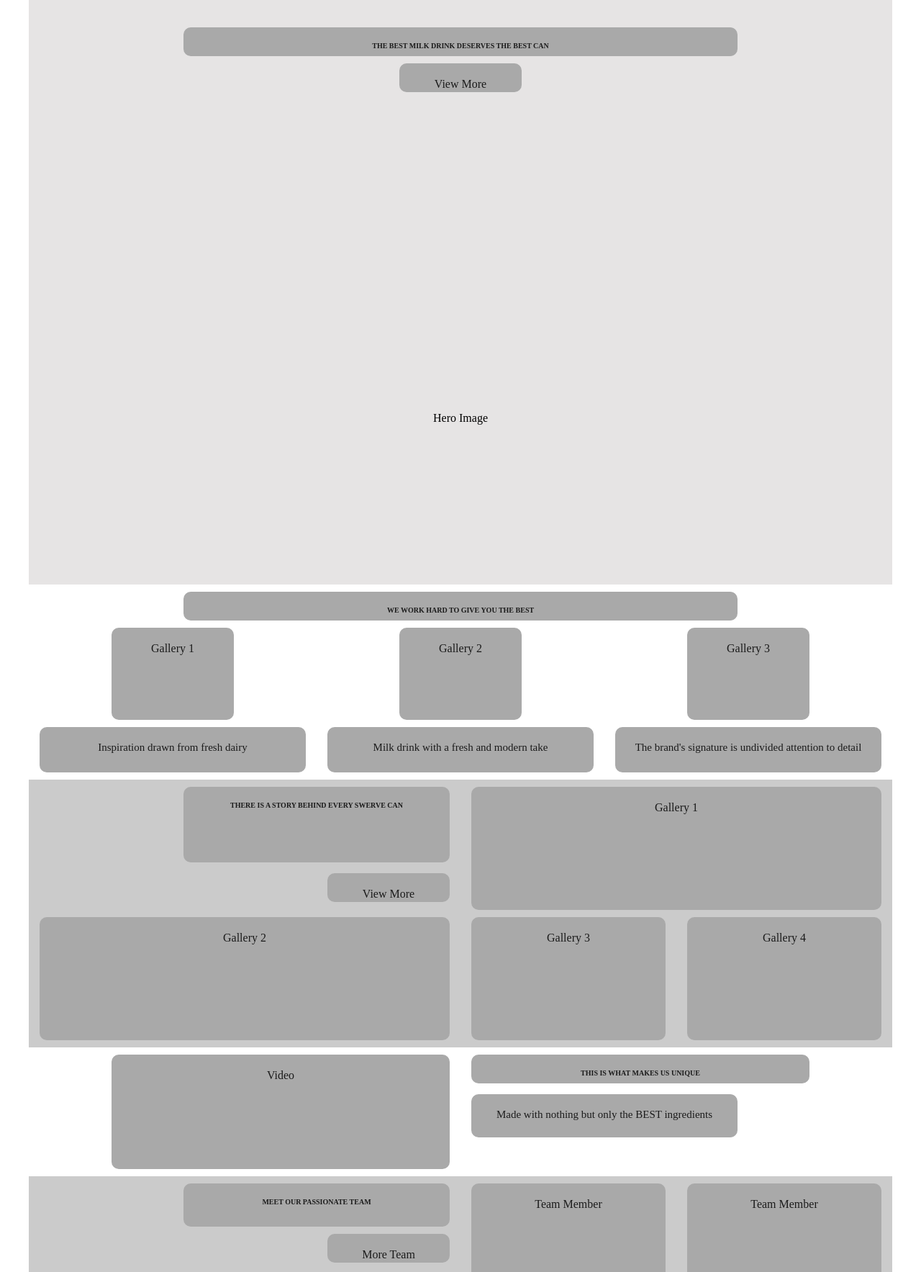
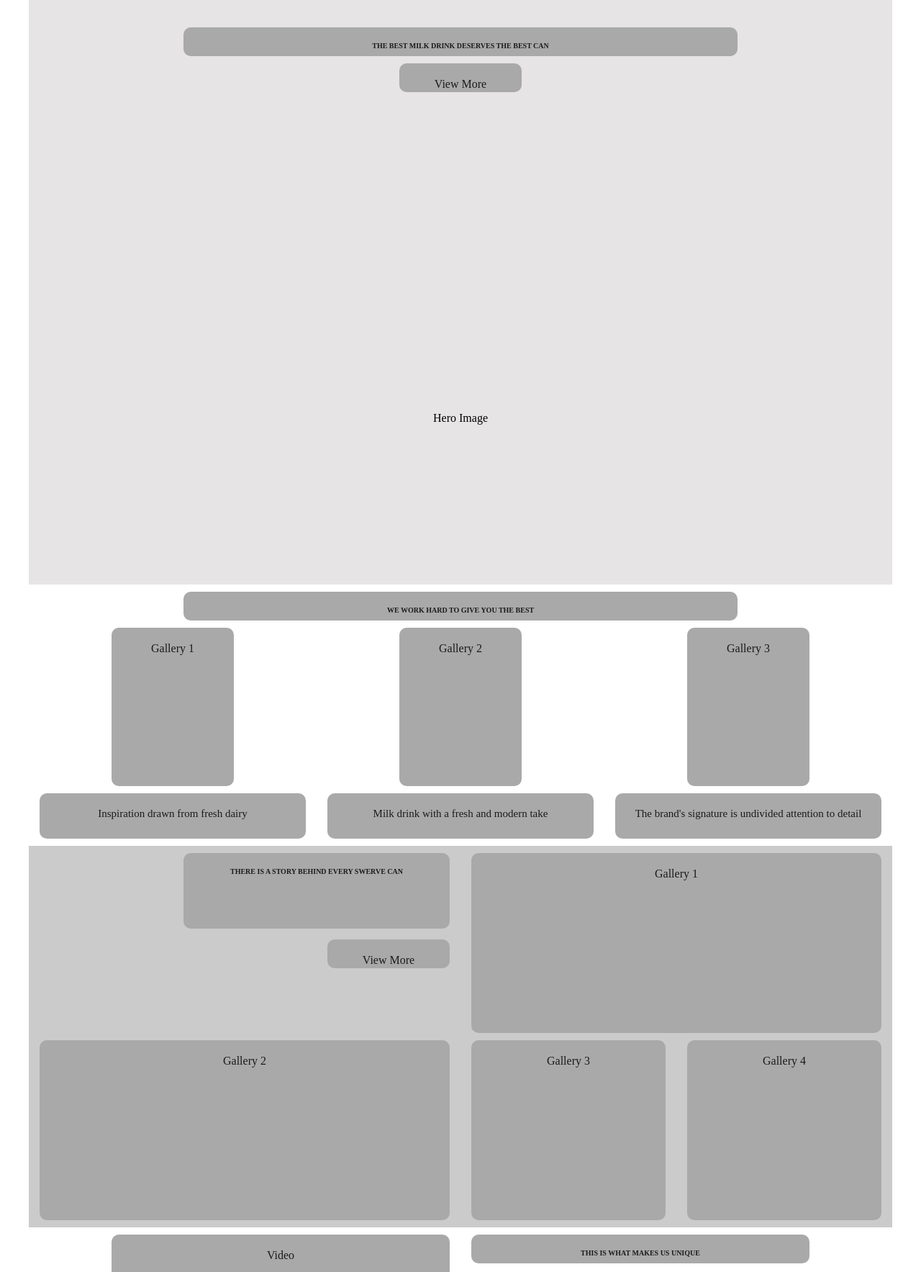
Before and after one commit to gracegesalan/gesalan_applegrace_project4, a plain HTML site: page index.html in a window 1280 px wide. Shown: the part 99-1866 px from the top of the page at 72% size. Drawn offline with Linux system fonts and the light colour scheme.

Commit message:
updated it again
the sizes were wrong, I think it's better now

```diff
--- a/css/main.css
+++ b/css/main.css
@@ -227,7 +227,7 @@ header nav {
     /* Section 1 */
 
     #gal1, #gal2, #gal3 {
-        height: 128px;
+        height: 220px;
     }
 
     #p1, #p2, #p3 {
@@ -241,7 +241,7 @@ header nav {
     }
 
     #photo1, #photo2, #photo3, #photo4 {
-        height: 171px;
+        height: 250px;
     }
 
     #section2-text {
@@ -258,7 +258,7 @@ header nav {
 
     #video {
         grid-row: 1/2;
-        height: 159px;
+        height: 240px;
     }
 
     #section3-text {
@@ -281,7 +281,7 @@ header nav {
 
     #team1, #team2 {
         grid-row: 1/2;
-        height: 169px;
+        height: 280px;
     }
 
     #section4-button {
```
